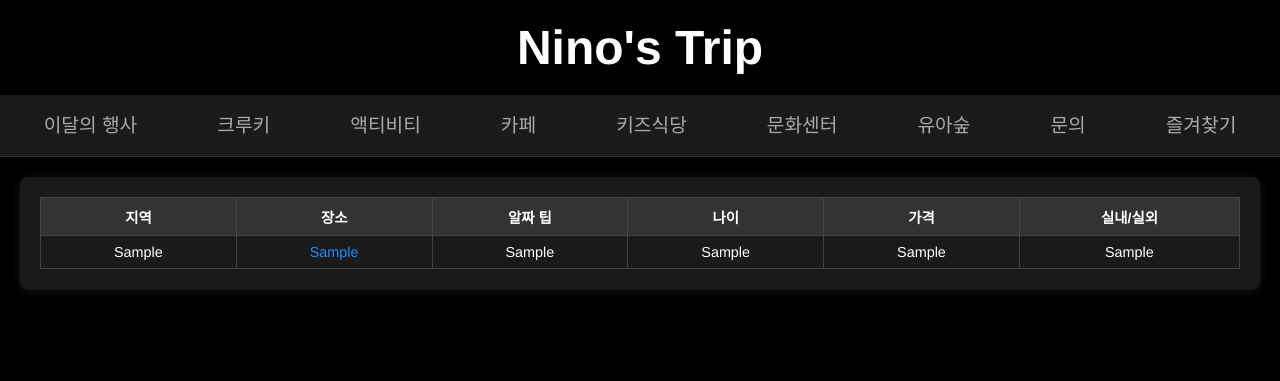
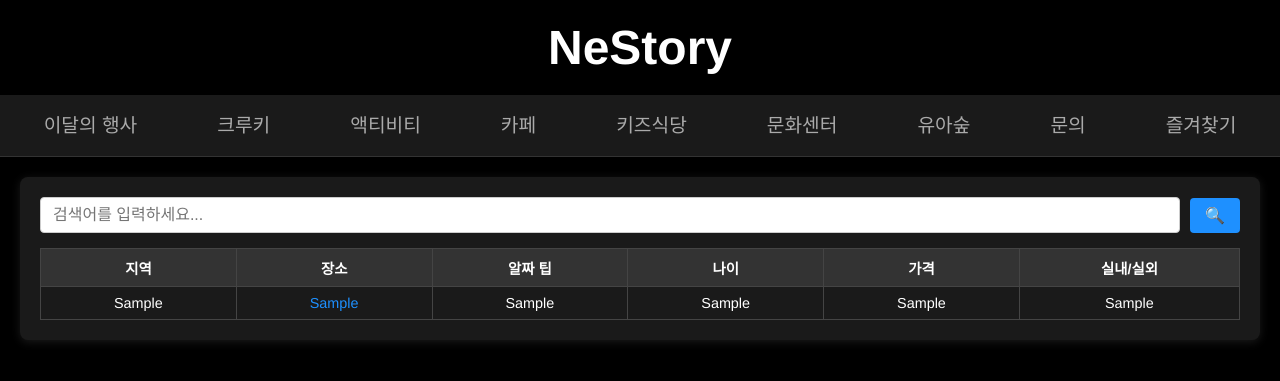
Before and after one commit to black4305/withkids, a Flask app: template templates/index.html in a window 1280 px wide, after a click on "크루키". Shown: the top 381 px of the page. Run offline with Flask 3, Linux system fonts and the light colour scheme; the template is opened without the code that fills it: most values are stand-ins (such as "Sample title", 1, 10 or a date in 2020).

Commit message:
검색창 기능 구현

```diff
--- a/static/script.js
+++ b/static/script.js
@@ -22,8 +22,27 @@ function createShortcut() {
 }
 
 document.querySelector('.menu-icon').addEventListener('click', toggleMenu);
-
 function toggleMenu() {
     const nav = document.querySelector('nav');
     nav.classList.toggle('open');
 }
+
+// 버튼으로 검색 기능 실행
+function filterTableWithButton(tableId, searchInputId) {
+    const searchInput = document.getElementById(searchInputId);
+    const query = searchInput.value.trim();
+    filterTable(tableId, query);
+}
+
+// 기존 검색 함수 (oninput에서 호출)
+function filterTable(tableId, query) {
+    const table = document.getElementById(tableId);
+    const rows = table.querySelectorAll('tbody tr');
+    const searchText = query.toLowerCase();
+
+    rows.forEach(row => {
+        const cells = Array.from(row.querySelectorAll('td'));
+        const match = cells.some(cell => cell.textContent.toLowerCase().includes(searchText));
+        row.style.display = match ? '' : 'none';
+    });
+}
--- a/static/style.css
+++ b/static/style.css
@@ -99,47 +99,7 @@ td a:hover {
     right: 20px;
 }
 
-/* 모바일 반응형 스타일 */
-/* @media (max-width: 768px) {
-    .menu-icon {
-        display: block;
-    }
-
-    nav {
-        display: none;
-    }
-
-    nav.open {
-        display: block;
-    }
-
-    .tabs {
-        flex-direction: column;
-        align-items: center;
-    }
-
-    .content-section {
-        max-width: 100%;
-        padding: 10px;
-        box-sizing: border-box;
-    }
-
-    테이블을 세로 형태로 변경
-    th, td {
-        display: block;
-        text-align: left;
-        padding: 10px;
-        border-bottom: 1px solid #444;
-    }
-
-    th {
-        font-weight: bold;
-        color: #ddd;
-        background-color: #222;
-    }
-}
-
-/* 모바일 장치용 응답형 스타일 */
+/* 모바일 장치용 테이블 스타일 */
 @media screen and (max-width: 768px) {
     table, thead, tbody, th, td, tr {
         display: block;
@@ -150,25 +110,84 @@ td a:hover {
     }
 
     tr {
-        margin-bottom: 15px;
+        margin-bottom: 15px; /* 각 행 간 간격 */
     }
 
     td {
         position: relative;
-        padding-left: 50%;
+        padding-left: 50%; /* 항목 이름 표시를 위한 공간 */
         text-align: right;
         border: none;
-        border-bottom: 1px solid #eee;
+        border-bottom: 1px solid #eee; /* 아래쪽 경계선 추가 */
     }
 
     td::before {
-        content: attr(data-label);
+        content: attr(data-label); /* data-label 속성의 값 사용 */
         position: absolute;
         left: 10px;
-        width: 45%;
+        width: 45%; /* 항목 이름의 너비 */
         padding-right: 10px;
         white-space: nowrap;
         font-weight: bold;
         text-align: left;
     }
+
+    td + td {
+        margin-top: 10px; /* 열 간 간격 추가 */
+    }
 }
+
+/* 상단 메뉴바 개선 */
+@media screen and (max-width: 768px) {
+    ul.tabs {
+        display: flex;
+        flex-wrap: wrap; /* 자동 줄바꿈 */
+        justify-content: center;
+    }
+
+    ul.tabs li {
+        flex: 1 1 auto; /* 모든 탭이 한 줄에 들어오도록 크기 조정 */
+        margin: 5px 0; /* 탭 간 간격 */
+    }
+}
+
+/* 검색창과 버튼 스타일 */
+.search-container {
+    display: flex;
+    align-items: center;
+    gap: 10px;
+    margin-bottom: 15px;
+}
+
+.search-input {
+    flex: 1;
+    padding: 8px 12px;
+    font-size: 1em;
+    border: 1px solid #ccc;
+    border-radius: 4px;
+    outline: none;
+    transition: border-color 0.3s;
+}
+
+.search-input:focus {
+    border-color: #1e90ff;
+}
+
+.search-button {
+    background-color: #1e90ff;
+    color: white;
+    border: none;
+    border-radius: 4px;
+    padding: 8px 15px;
+    font-size: 1em;
+    cursor: pointer;
+    transition: background-color 0.3s, transform 0.2s;
+}
+
+.search-button:hover {
+    background-color: #155a99;
+}
+
+.search-button:active {
+    transform: scale(0.95);
+}
--- a/templates/index.html
+++ b/templates/index.html
@@ -32,7 +32,7 @@
 </head>
 <body>
     <header>
-        <h1>Nino's Trip</h1>
+        <h1>NeStory</h1>
 
         <!-- 햄버거 메뉴 아이콘 -->
         <div class="menu-icon" onclick="toggleMenu()">
@@ -103,8 +103,15 @@
     </section>
 
     <section id="crookey" class="content-section" style="display: none;">
+        <div class="search-container">
+            <input type="text" id="trip-search" class="search-input" placeholder="검색어를 입력하세요..." />
+            <button class="search-button" onclick="filterTableWithButton('trip-table', 'trip-search')">
+                🔍
+            </button>
+        </div>
+
         <div class="table-container">
-            <table>
+            <table id="trip-table">
                 <thead>
                     <tr>
                         <th>지역</th>
@@ -118,12 +125,12 @@
                 <tbody>
                     {% for trip in nino_trip_data %}
                     <tr>
-                        <td>{{ trip.지역 }}</td>
-                        <td><a href="{{ trip.링크 }}" target="_blank">{{ trip.장소 }}</a></td>
-                        <td class="pre-wrap">{{ trip["알짜 팁"] }}</td>
-                        <td>{{ trip.나이 or 'N/A' }}</td>
-                        <td>{{ trip.가격 or 'N/A' }}</td>
-                        <td class="pre-wrap">{{ trip["실내/실외"] }}</td>
+                        <td data-label="지역">{{ trip.지역 }}</td>
+                        <td data-label="장소"><a href="{{ trip.링크 }}" target="_blank">{{ trip.장소 }}</a></td>
+                        <td data-label="알짜 팁" class="pre-wrap">{{ trip["알짜 팁"] }}</td>
+                        <td data-label="나이">{{ trip.나이 or 'N/A' }}</td>
+                        <td data-label="가격">{{ trip.가격 or 'N/A' }}</td>
+                        <td data-label="실내/실외" class="pre-wrap">{{ trip["실내/실외"] }}</td>
                     </tr>
                     {% else %}
                     <tr>
@@ -142,8 +149,15 @@
     </section>
 
     <section id="cafe" class="content-section" style="display: none;">
+        <div class="search-container">
+            <input type="text" id="cafe-search" class="search-input" placeholder="검색어를 입력하세요..." />
+            <button class="search-button" onclick="filterTableWithButton('cafe-table', 'cafe-search')">
+                🔍
+            </button>
+        </div>
+
         <div class="table-container">
-            <table>
+            <table id="cafe-table">
                 <thead>
                     <tr>
                         <th>지역</th>
@@ -179,8 +193,15 @@
     </section>
 
     <section id="forest" class="content-section" style="display: none;">
+        <div class="search-container">
+            <input type="text" id="forest-search" class="search-input" placeholder="검색어를 입력하세요..." />
+            <button class="search-button" onclick="filterTableWithButton('forest-table', 'forest-search')">
+                🔍
+            </button>
+        </div>
+
         <div class="table-container">
-            <table>
+            <table id="forest-table">
                 <thead>
                     <tr>
                         <th>지역</th>
```
Also changed, not shown: other parts of templates/index.html (+19 -19 lines).
